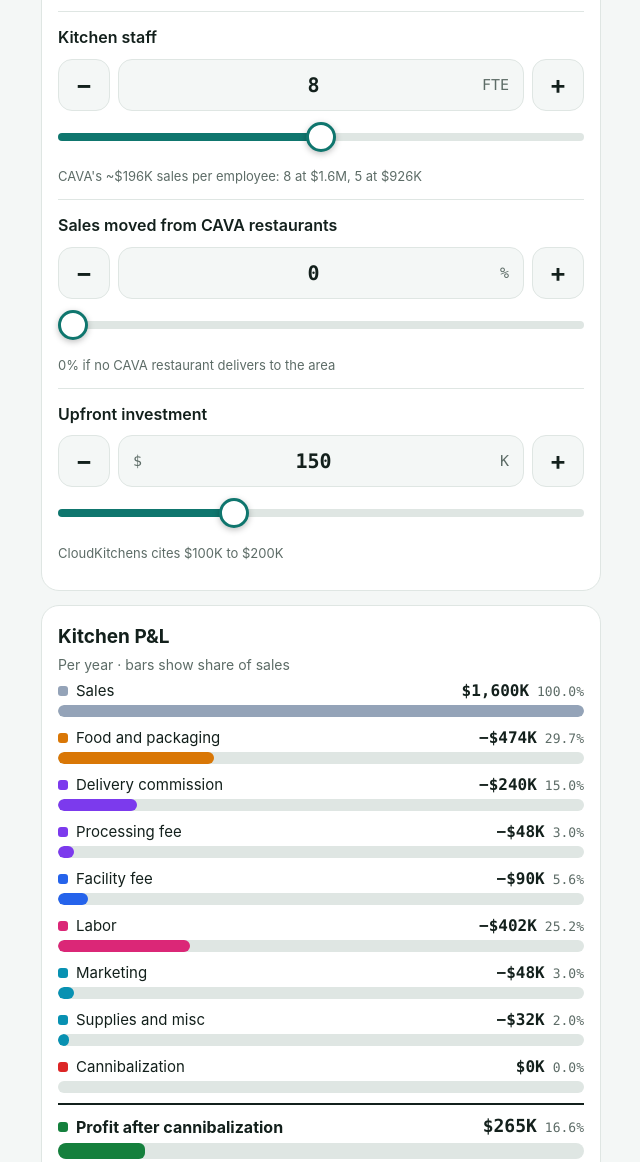
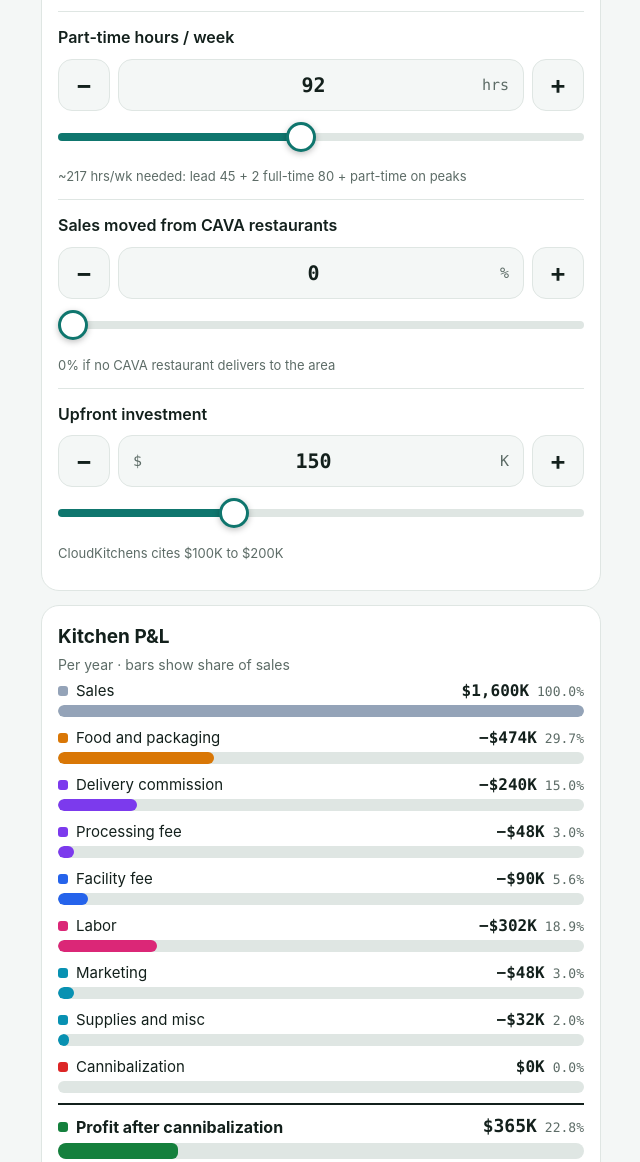
Before and after one commit to cruize69/mocloud, a plain HTML site: page index.html in a window 1280 px wide. Shown: the part 905-2067 px from the top of the page, without its empty margins (319-959 px from the left). Drawn offline with Linux system fonts and the light colour scheme.

Commit message:
Model labor as a lead, 2 full-time crew and part-time hours
Replaces the flat staff count with a kitchen lead ($80K + benefits),
2 full-time crew and part-time hours on the peaks (92 a week at
$1.6M, 57 at $926K), costed at $19.59/hr plus about 10%.

Co-Authored-By: Claude Opus 5.5 <noreply@anthropic.com>

```diff
--- a/index.html
+++ b/index.html
@@ -138,7 +138,7 @@ const KEY=[
  ["sales","Kitchen sales","$","K",300,3000,50,""],
  ["comm","Delivery commission","","%",0,30,.5,"App rates 15% to 30%"],
  ["fee","Facility fee / month","$","",2000,12000,250,"Tenant reports $4K to $7K"],
- ["staff","Kitchen staff","","FTE",1,15,1,"CAVA's ~$196K sales per employee: 8 at $1.6M, 5 at $926K"],
+ ["pt","Part-time hours / week","","hrs",0,200,1,"~217 hrs/wk needed: lead 45 + 2 full-time 80 + part-time on peaks"],
  ["cann","Sales moved from CAVA restaurants","","%",0,80,5,"0% if no CAVA restaurant delivers to the area"],
  ["upfront","Upfront investment","$","K",30,400,10,"CloudKitchens cites $100K to $200K"]];
 // [id, label, prefix, suffix, default, step, note]
@@ -147,10 +147,13 @@ const FIX=[
  ["proc","Processing fee","","%",3,.5,"Press reports of tenant terms"],
  ["mkt","Marketing","","%",3,.5,"Established brand; Uber platform average ~2%"],
  ["sup","Supplies and misc","","%",2,.5,"Assumed"],
- ["pay","Cost per staff","$","K",50.31,1,"Las Vegas cook pay + benefits"],
+ ["lead","Kitchen lead","$","K",98.77,1,"$80K salary + benefits (CAVA GM postings $70K-$90K)"],
+ ["ftn","Full-time crew","","FTE",2,1,"Core for open, close and food safety"],
+ ["pay","Cost per full-time crew","$","K",50.31,1,"Las Vegas cook pay $19.59/hr + benefits"],
+ ["ptr","Part-time cost per hour","$","",21.55,.25,"$19.59/hr + ~10% payroll taxes; lighter benefit plan"],
  ["flow","Restaurant profit lost per $ moved","","%",24.74,1,"CAVA restaurant margin"],
  ["hurdle","Required ROIC","","%",40,5,"CAVA: 40%+ year-one cash-on-cash"]];
-const SC={base:[1600,15,7500,8,0,150],low:[926,15,7500,5,0,150],overlap:[1600,15,7500,8,25,150]};
+const SC={base:[1600,15,7500,92,0,150],low:[926,15,7500,57,0,150],overlap:[1600,15,7500,92,25,150]};
 const PCT=[[10,926],[20,1100],[30,1200],[40,1400],[50,1600],[60,1700],[70,1800],[80,2200],[90,2900]];
 const LINES=[["Food and packaging","--c-food"],["Delivery commission","--c-plat"],["Processing fee","--c-plat"],["Facility fee","--c-site"],["Labor","--c-labor"],["Marketing","--c-mkt"],["Supplies and misc","--c-mkt"]];
 
@@ -197,7 +200,7 @@ function tween(el,to,fmt){
 
 function calc(){
   const S=num("sales"),U=num("upfront"),h=num("hurdle")/100;
-  const vals=[S*num("food")/100,S*num("comm")/100,S*num("proc")/100,num("fee")*.012,num("staff")*num("pay"),S*num("mkt")/100,S*num("sup")/100];
+  const vals=[S*num("food")/100,S*num("comm")/100,S*num("proc")/100,num("fee")*.012,num("lead")+num("ftn")*num("pay")+num("pt")*52*num("ptr")/1000,S*num("mkt")/100,S*num("sup")/100];
   const cann=S*num("cann")*num("flow")/1e4, net=S-vals.reduce((a,b)=>a+b,0)-cann, roic=U?net/U:0, go=net>0&&roic>=h;
   const m=1-(num("food")+num("comm")+num("proc")+num("mkt")+num("sup"))/100-num("cann")*num("flow")/1e4;
   const need=m>0?(h*U+vals[3]+vals[4])/m:Infinity;
```
